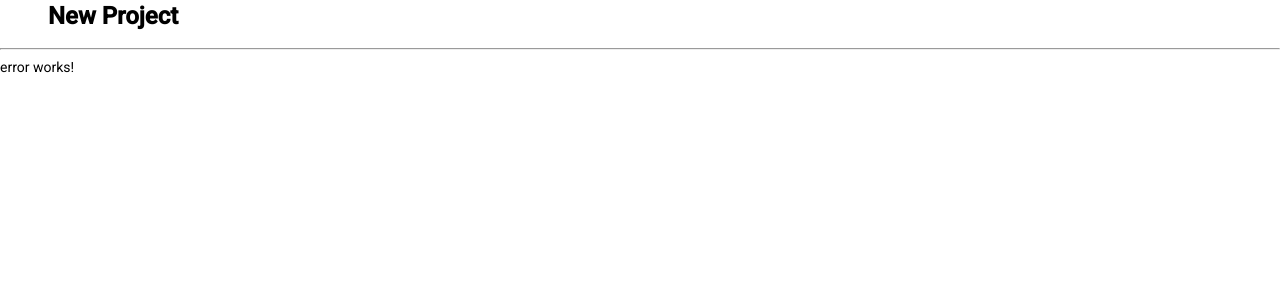
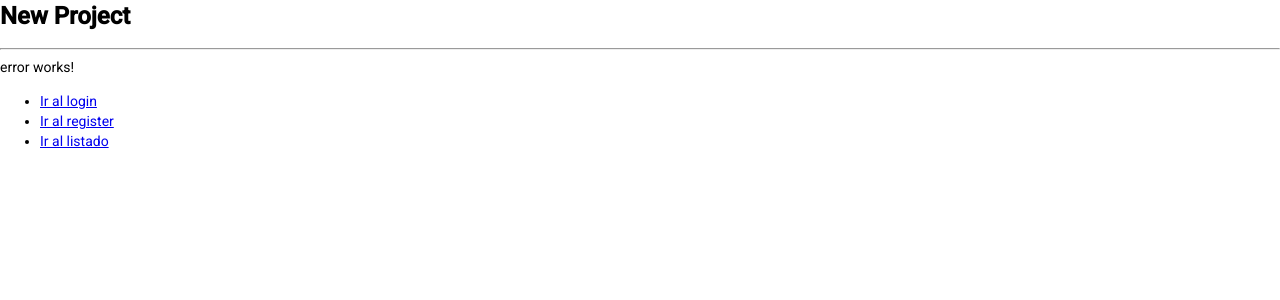
Before and after one commit to charold29/NinjasApp, an Angular app: page /404 in a window 1280 px wide. Shown: the top 300 px of the page. Built offline with nearby package versions, Linux system fonts and the light colour scheme.

Commit message:
instalacion de flex

```diff
--- a/package.json
+++ b/package.json
@@ -15,6 +15,7 @@
     "@angular/common": "~13.2.0",
     "@angular/compiler": "~13.2.0",
     "@angular/core": "~13.2.0",
+    "@angular/flex-layout": "^13.0.0-beta.38",
     "@angular/forms": "~13.2.0",
     "@angular/material": "^13.3.2",
     "@angular/platform-browser": "~13.2.0",
--- a/src/app/app-routing.module.ts
+++ b/src/app/app-routing.module.ts
@@ -4,6 +4,14 @@ import { RouterModule, Routes } from '@angular/router';
 import { ErrorComponent } from './shared/error/error.component';
 
 const routes: Routes = [
+  {
+    path: 'auth',
+    loadChildren: () => import('./auth/auth.module').then(m => m.AuthModule)
+  },
+  {
+    path: 'ninjas',
+    loadChildren: () => import('./ninjas/ninjas.module').then(m => m.NinjasModule)
+  },
   {
     path : '404',
     component: ErrorComponent
@@ -18,4 +26,5 @@ const routes: Routes = [
   imports: [RouterModule.forRoot(routes)],
   exports: [RouterModule]
 })
+
 export class AppRoutingModule { }
--- a/src/app/app.component.html
+++ b/src/app/app.component.html
@@ -1,4 +1,4 @@
-<h1 style="margin-left: 3rem;">
+<h1>
     <strong>New Project</strong>
 </h1>
 <hr>
--- a/src/app/auth/auth.module.ts
+++ b/src/app/auth/auth.module.ts
@@ -2,6 +2,7 @@ import { NgModule } from '@angular/core';
 import { CommonModule } from '@angular/common';
 import { LoginComponent } from './pages/login/login.component';
 import { RegisterComponent } from './pages/register/register.component';
+import { AuthRoutingModule } from './auth-routing.module';
 
 
 
@@ -11,7 +12,8 @@ import { RegisterComponent } from './pages/register/register.component';
     RegisterComponent
   ],
   imports: [
-    CommonModule
+    CommonModule,
+    AuthRoutingModule
   ]
 })
 export class AuthModule { }
--- a/src/app/ninjas/pages/home/home.component.html
+++ b/src/app/ninjas/pages/home/home.component.html
@@ -1 +1,4 @@
-<p>home works!</p>
+<h1>NinjasApp</h1>
+<hr>
+
+<router-outlet></router-outlet>
--- a/src/app/shared/error/error.component.html
+++ b/src/app/shared/error/error.component.html
@@ -1 +1,13 @@
 <p>error works!</p>
+
+<ul>
+    <li>
+        <a routerLink="/auth/login">Ir al login</a>
+    </li>
+    <li>
+        <a routerLink="/auth/register">Ir al register</a>
+    </li>
+    <li>
+        <a routerLink="/ninjas/list">Ir al listado</a>
+    </li>
+</ul>
```
Also changed, not shown: src/app/auth/app-routing.module.ts (deleted, +0 -31 lines), src/app/ninjas/ninjas.module.ts (+7 -1 lines), 1 other file (tests, documents, lock files or other folders).
